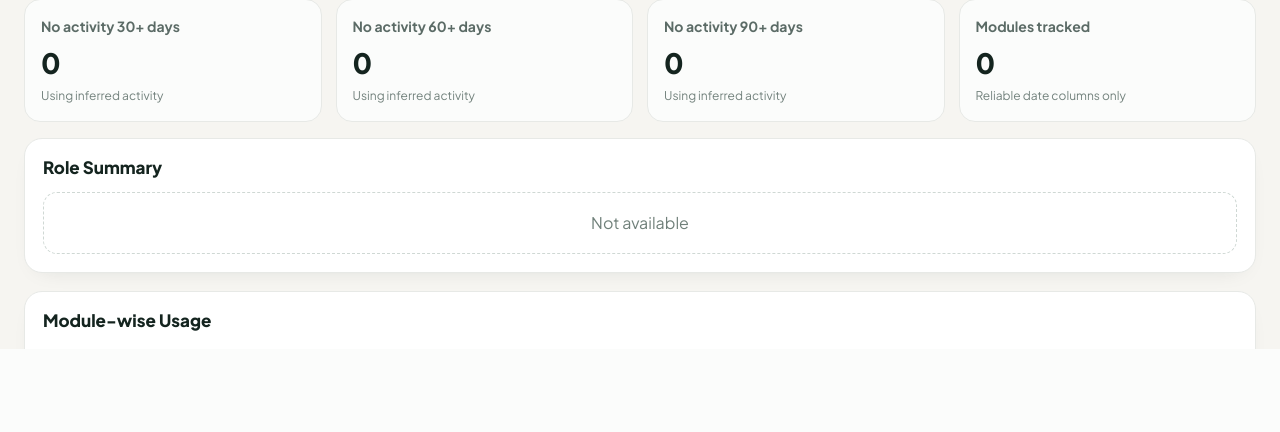
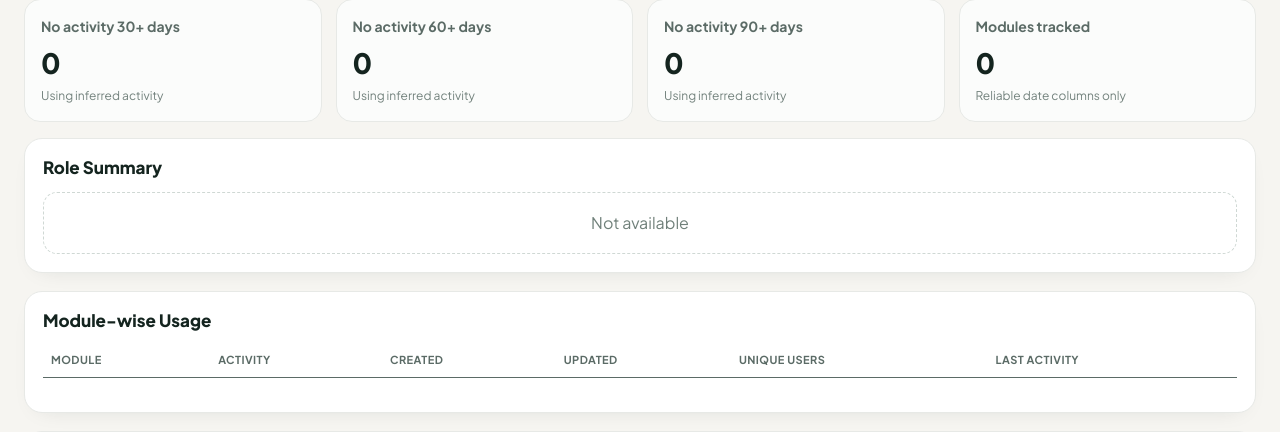
Before and after one commit to haseena-s-aries/IHM_WEB, an ASP.NET Core app: template Views/Home/UsageAnalytics.cshtml in a window 1280 px wide. Shown: the part 451-883 px from the top of the page. Before the commit the page ends 800 px from the top, so only its background shows below. Run offline with ASP.NET Core 8, Linux system fonts and the light colour scheme; the template is opened without the code that fills it, so the values that code supplies are empty.

Commit message:
analytics page not scrolling issue fixed

```diff
--- a/Views/Home/UsageAnalytics.cshtml
+++ b/Views/Home/UsageAnalytics.cshtml
@@ -210,12 +210,21 @@
     <link href="https://fonts.googleapis.com/css2?family=Plus+Jakarta+Sans:wght@400;500;600;700;800&display=swap" rel="stylesheet" />
     <link rel="stylesheet" href="~/css/admin-dashboard.css" asp-append-version="true" />
     <style>
+        html,
+        body {
+            min-height: 100%;
+            height: auto;
+            overflow-x: hidden;
+            overflow-y: auto;
+        }
+
         body {
             background: #f6f5f1;
             font-family: "Plus Jakarta Sans", sans-serif;
         }
 
         .analytics-shell {
+            min-height: 100vh;
             padding: 24px;
         }
 
```
